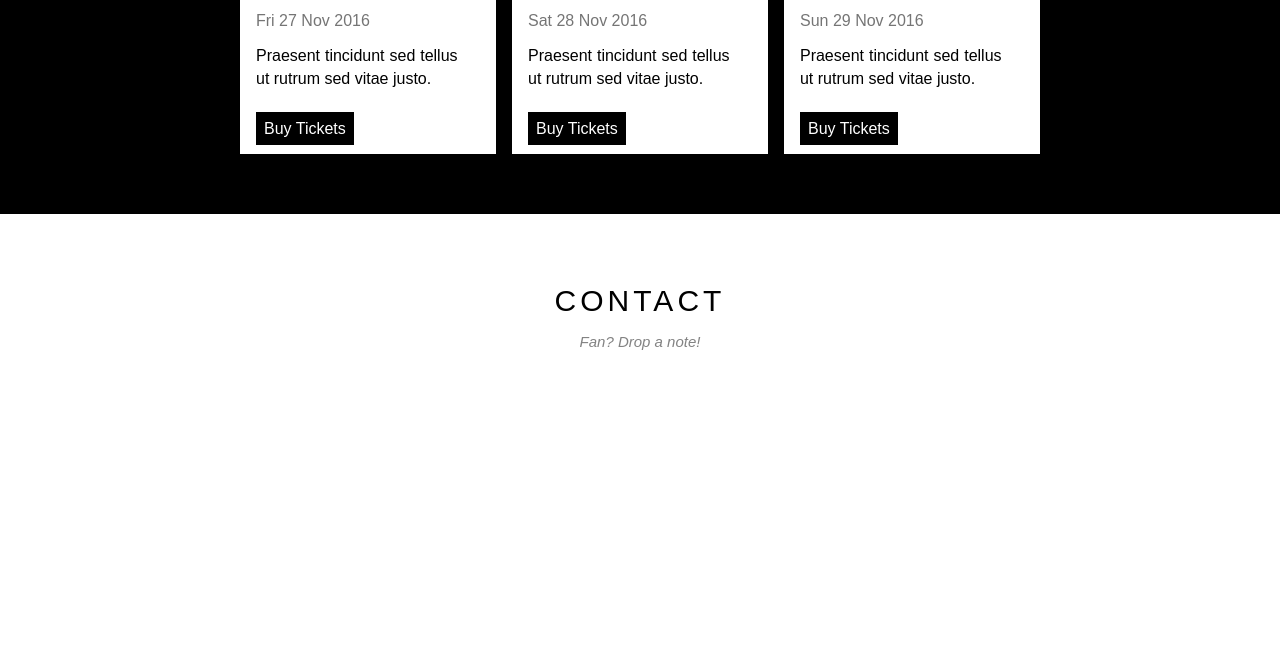
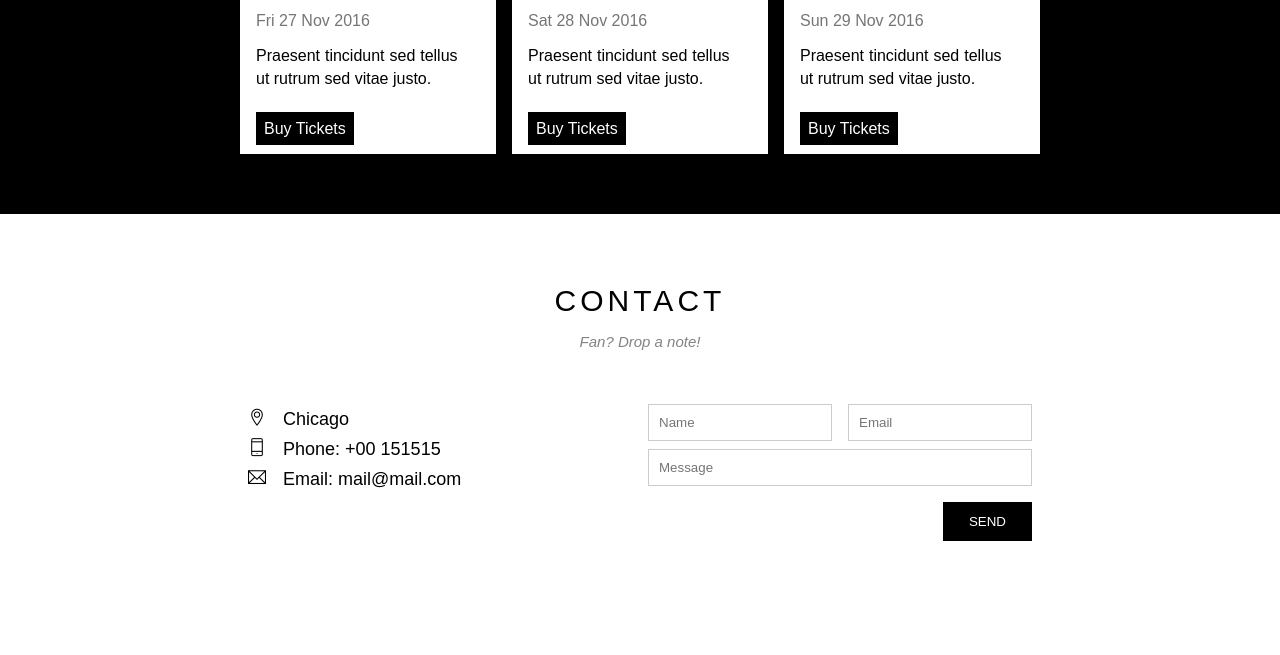
Before and after one commit to xuanphuc97/w3_band, a plain HTML site: page index.html in a window 1280 px wide. Shown: the part 1885-2540 px from the top of the page. Before the commit the page ends 2310 px from the top, so only its background shows below. Drawn offline with Linux system fonts and the light colour scheme.

Commit message:
built content-contatct
completed

```diff
--- a/assets/css/style.css
+++ b/assets/css/style.css
@@ -7,6 +7,38 @@
 html {
     font-family: Arial, Helvetica, sans-serif;
 
+}
+
+.row {
+    margin-left: -8px;
+    margin-right: -8px;
+}
+.row::after {
+    content: "";
+    display: block;
+    clear: both;
+}
+
+.col {
+    float: left;
+    padding-left: 8px;
+    padding-right: 8px;
+}
+
+.col-half {
+    width: 50%;
+}
+
+.col-full {
+    width: 100%;
+}
+
+.mt-8 {
+    margin-top: 8px;
+}
+
+.mt-16 {
+    margin-top: 16px;
 }
 
 #main {
@@ -271,6 +303,37 @@ html {
     line-height: 1.4;
     margin-bottom: 30px;
 }
+#content .contact-content {
+    margin: 54px 0;
+}
+
+#content .contact-info p{
+    font-size: 18px;
+    line-height: 1.6;
+}
+.contact-info i {
+    width: 30px;
+    display: inline-block;
+    color: #000;
+    font-size: 18px;
+    line-height: 1.5;
+}
+
+#content .contact-form {
+    font-size: 15px;
+}
+
+.contact-form .form-control {
+    padding: 10px;
+    border: 1px solid #ccc;
+    width: 100%;
+}
+
+#content .form-submit {
+    float: right;
+    border-color: transparent;
+    padding: 10px 24px;
+}
 #footer {
 
 }
--- a/index.html
+++ b/index.html
@@ -119,7 +119,34 @@
 
             <div class="content-section">
                 <h2 class="section-heading">CONTACT</h2>
-                <p class="section-subheading">Fan? Drop a note!</p>
+                <p class="section-subheading"> Fan? Drop a note!</p>
+                <div class="row contact-content">
+                    <div class="col col-half contact-info" >
+                        <p><i class="ti-location-pin"></i> Chicago</p>
+                        <p><i class="ti-mobile"></i> Phone: +00 151515</p>
+                        <p><i class="ti-email"></i> Email: mail@mail.com</p>
+                    </div>
+                    <div class="col col-half contact-form">
+                        <form action="">
+                            <div class="row">
+                                <div class="col col-half">
+                                    <input type="text" name="" placeholder="Name" id="" required class="form-control">
+                                </div>
+                                <div class="col col-half">
+                                    <input type="email" name="" placeholder="Email" id="" required class="form-control">
+                                </div>
+
+                            </div>
+                            <div class="row mt-8">
+                                <div class="col col-full">
+                                    <input type="text" name="" placeholder="Message" id="" required class="form-control">
+                                </div>
+
+                            </div>
+                            <input class="form-submit mt-16 buyticket" type="submit" name="" id="" value="SEND">
+                        </form>
+                    </div>
+                <div>
             </div>
 
         </div>
```
